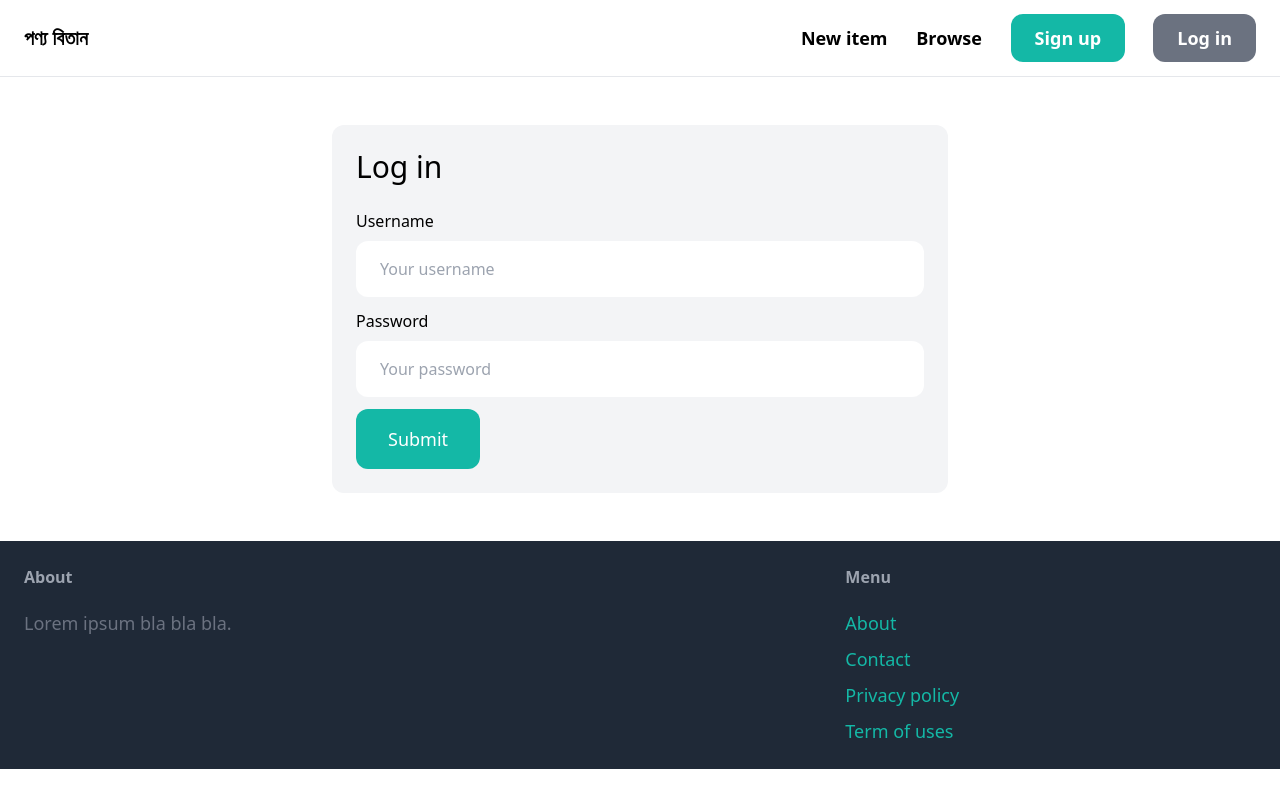
After one commit to tanvir0188/panna-bitan, a Django app: page /login/ in a window 1280 px wide. The commit adds this page. Run offline with Django 5.2, Linux system fonts and the light colour scheme; parts of the project's set-up code (start-up, migrations or seed data) failed here and were passed over; some libraries are stand-ins or nearby versions.

Commit message:
login page done

```diff
--- a/core/forms.py
+++ b/core/forms.py
@@ -1,6 +1,17 @@
 from django import forms
-from django.contrib.auth.forms import UserCreationForm
+from django.contrib.auth.forms import UserCreationForm, AuthenticationForm
 from django.contrib.auth.models import User
+
+
+class LoginForm(AuthenticationForm):
+    username = forms.CharField(widget=forms.TextInput(attrs={
+        'placeholder': 'Your username',
+        'class': 'w-full py-4 px-6 rounded-xl'
+    }))
+    password = forms.CharField(widget=forms.PasswordInput(attrs={
+        'placeholder': 'Your password',
+        'class': 'w-full py-4 px-6 rounded-xl'
+    }))
 
 
 class SignupForm(UserCreationForm):
--- a/core/templates/core/base.html
+++ b/core/templates/core/base.html
@@ -16,8 +16,15 @@
             <a href="" class ="text-lg font-semibold hover:text-gray-500"> New item </a>
             <a href="" class ="text-lg font-semibold hover:text-gray-500"> Browse </a>
 
-            <a href="{% url 'core:singup' %}" class="px-6 py-3 text-lg font-semibold bg-teal-500 text-white rounded-xl hover:bg-teal-700">Sign up</a>
-            <a href="" class="px-6 py-3 text-lg font-semibold bg-gray-500 text-white rounded-xl hover:bg-gray-700">Log in</a>
+            {% if request.user.is_authenticated %}
+                <a href="" class="px-6 py-3 text-lg font-semibold bg-teal-500 text-white rounded-xl hover:bg-teal-700">Inbox</a>
+                <a href="" class="px-6 py-3 text-lg font-semibold bg-gray-500 text-white rounded-xl hover:bg-gray-700">Dashboard</a>
+
+            {% else %}
+                <a href="{% url 'core:singup' %}" class="px-6 py-3 text-lg font-semibold bg-teal-500 text-white rounded-xl hover:bg-teal-700">Sign up</a>
+                <a href="{% url 'core:login' %}" class="px-6 py-3 text-lg font-semibold bg-gray-500 text-white rounded-xl hover:bg-gray-700">Log in</a>
+            {% endif %}
+
         </div>
 
     </nav>
--- /dev/null
+++ b/core/templates/core/login.html
@@ -0,0 +1,38 @@
+{% extends "core/base.html" %}
+
+{% block title %}
+Log in
+{% endblock %}
+
+{% block content %}
+<div class = "w-1/2 my-6 mx-auto p-6 bg-gray-100 rounded-xl">
+    <h1 class="mb-6 text-3xl">
+        Log in
+    </h1>
+
+    <form method="post" action=".">
+        {% csrf_token %}
+
+        <div class="mb-3">
+            <label class="inline-block mb-2"> Username</label><br>
+            {{form.username}}
+        </div>
+
+        <div class="mb-3">
+            <label class="inline-block mb-2"> Password</label><br>
+            {{form.password}}
+        </div>
+
+        {% if form.errors or form.non_field_errors %}
+            <div class = "mb-3 p-6 bg-red-100 rounded-xl">
+                {% for field in form %}
+                    {{field.errors}}
+                {% endfor %}
+                {{form.non_field_errors}}
+            </div>
+        {% endif %}
+        <button class="py-4 px-8 text-lg bg-teal-500 hover:bg-teal-700 rounded-xl text-white">Submit </form>
+    </form>
+</div>
+
+{% endblock  %}
--- a/core/urls.py
+++ b/core/urls.py
@@ -1,11 +1,14 @@
 from django.urls import path
+from django.contrib.auth import views as auth_views
 
 from . import views
-
+from .forms import LoginForm
 app_name = 'core'
 
 urlpatterns = [
     path('', views.index, name='index'),
     path('contact/', views.contact, name='contact'),
-    path('signup/', views.signup, name='singup')
+    path('signup/', views.signup, name='singup'),
+    path('login/', auth_views.LoginView.as_view(template_name='core/login.html',
+         authentication_form=LoginForm), name='login')
 ]
--- a/puddle/settings.py
+++ b/puddle/settings.py
@@ -26,7 +26,10 @@ SECRET_KEY = 'django-insecure-%upec_)uu=1a28tsspfet0l3ut1ftmaczbq#5xp&lwxxa9(dxv
 DEBUG = True
 
 ALLOWED_HOSTS = []
-
+# django tries to redirect to profile after logging in. we have to redirect it into our index page
+LOGIN_URL = '/login/'
+LOGIN_REDIRECT_URL = '/'
+LOGOUT_REDIRECT_URL = '/'
 
 # Application definition
 
```
Also changed, not shown: db.sqlite3.
